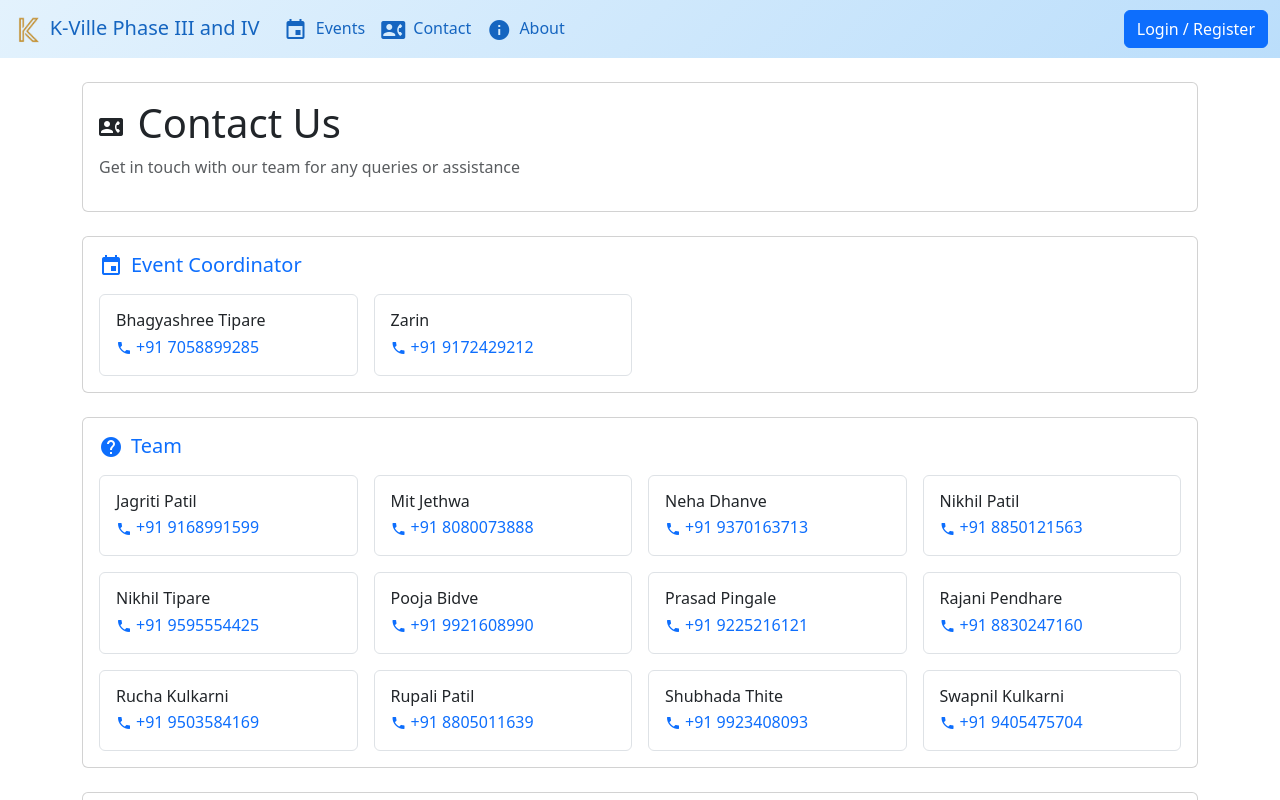
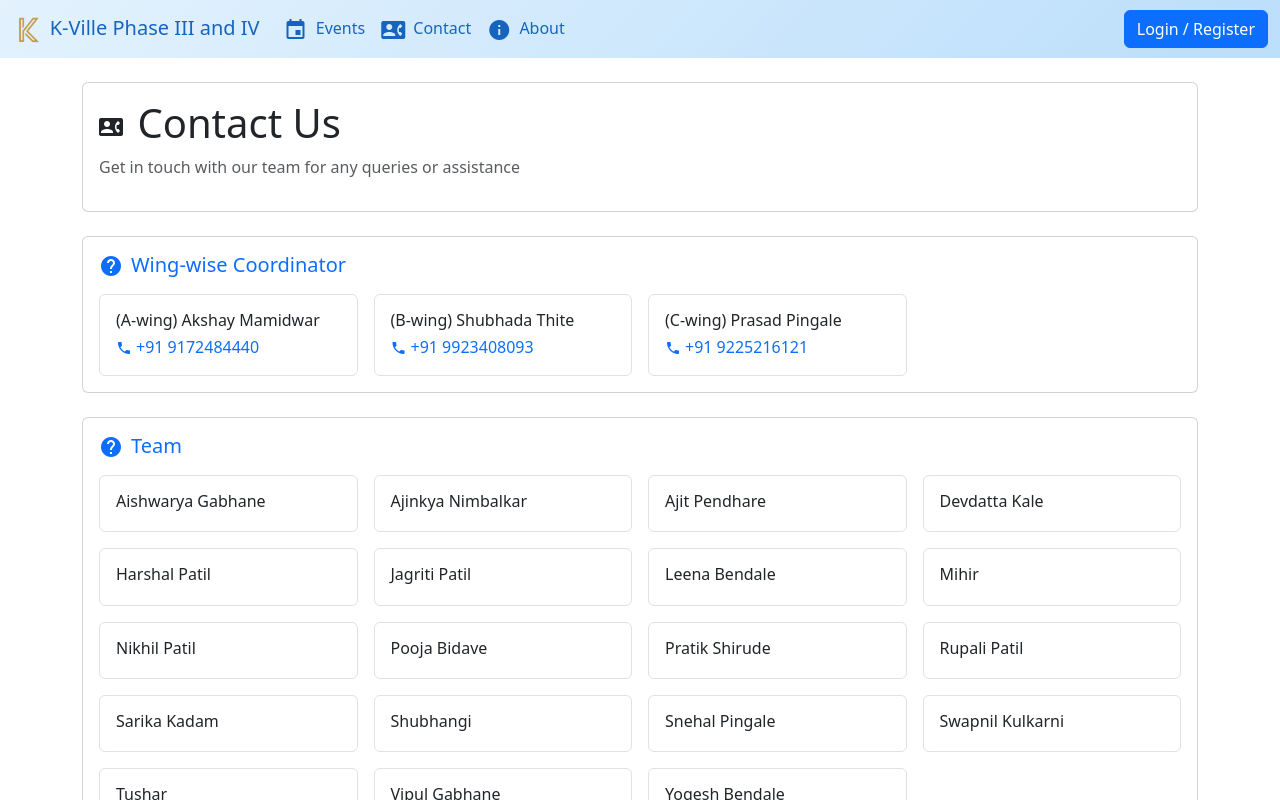
Before and after one commit to smitjethwa/k-ville-festival-registration, a React (Vite) app: page /contact in a window 1280 px wide. Shown: the top 800 px of the page. Built offline with nearby package versions, Linux system fonts and the light colour scheme; no server answers.

Commit message:
contact us page changed

```diff
--- a/src/components/ContactUs.jsx
+++ b/src/components/ContactUs.jsx
@@ -3,80 +3,101 @@ import React from 'react'
 export default function ContactUs() {
   const contacts = [
     {
-      team: 'Event Coordinator',
-      name: 'Bhagyashree Tipare',
-      mobile: '+91 7058899285'
+      team: 'Wing-wise Coordinator',
+      name: '(A-wing) Akshay Mamidwar',
+      mobile: '+91 9172484440'
     },
     {
-      team: 'Event Coordinator',
-      name: 'Zarin',
-      mobile: '+91 9172429212'
+      team: 'Wing-wise Coordinator',
+      name: '(B-wing) Shubhada Thite',
+      mobile: '+91 9923408093'
+    },
+    {
+      team: 'Wing-wise Coordinator',
+      name: '(C-wing) Prasad Pingale',
+      mobile: '+91 9225216121'
     },
     {
       team: 'Team',
       name: 'Nikhil Patil',
-      mobile: '+91 8850121563'
     },
     {
       team: 'Team',
-      name: 'Pooja Bidve',
-      mobile: '+91 9921608990'
+      name: 'Aishwarya Gabhane',
     },
     {
       team: 'Team',
-      name: 'Prasad Pingale',
-      mobile: '+91 9225216121',
+      name: 'Ajit Pendhare',
     },
     {
       team: 'Team',
-      name: 'Rucha Kulkarni',
-      mobile: '+91 9503584169',
+      name: 'Jagriti Patil',
     },
     {
       team: 'Team',
-      name: 'Shubhada Thite',
-      mobile: '+91 9923408093',
+      name: 'Leena Bendale',
     },
     {
       team: 'Team',
-      name: 'Nikhil Tipare',
-      mobile: '+91 9595554425',
+      name: 'Pratik Shirude',
     },
     {
-      team: 'Team',
-      name: 'Swapnil Kulkarni',
-      mobile: '+91 9405475704'
-    },
-    {
-      team: 'Technical Support',
+      team: 'Web Master',
       name: 'Smit Jethwa',
       mobile: '+91 8767973888'
     },
     {
       team: 'Team',
-      name: 'Rupali Patil',
-      mobile: '+91 8805011639'
+      name: 'Pooja Bidave',
     },
     {
       team: 'Team',
-      name: 'Mit Jethwa',
-      mobile: '+91 8080073888'
+      name: 'Rupali Patil',
     },
     {
       team: 'Team',
-      name: 'Neha Dhanve',
-      mobile: '+91 9370163713'
+      name: 'Harshal Patil',
     },
     {
       team: 'Team',
-      name: 'Jagriti Patil',
-      mobile: '+91 9168991599'
+      name: 'Swapnil Kulkarni',
     },
     {
       team: 'Team',
-      name: 'Rajani Pendhare',
-      mobile: '+91 8830247160'
-    }
+      name: 'Sarika Kadam',
+    },
+    {
+      team: 'Team',
+      name: 'Snehal Pingale',
+    },
+    {
+      team: 'Team',
+      name: 'Vipul Gabhane',
+    },
+    {
+      team: 'Team',
+      name: 'Ajinkya Nimbalkar',
+    },
+    {
+      team: 'Team',
+      name: 'Devdatta Kale',
+    },
+    {
+      team: 'Team',
+      name: 'Mihir',
+    },
+    {
+      team: 'Team',
+      name: 'Shubhangi',
+    },
+    {
+      team: 'Team',
+      name: 'Tushar',
+    },
+    {
+      team: 'Team',
+      name: 'Yogesh Bendale',
+    },
   ]
 
   // Group contacts by team
@@ -116,12 +137,14 @@ export default function ContactUs() {
                     <div key={index} className="col-lg-3 col-md-4 col-sm-6">
                       <div className="border rounded p-3">
                         <h6 className="mb-1">{contact.name}</h6>
+                        {contact.mobile && (
                           <p className="mb-0">
                             <a href={`tel:${contact.mobile}`} className="text-decoration-none">
                               <span className="material-icons me-1" style={{ fontSize: '16px', verticalAlign: 'middle' }}>phone</span>
                               {contact.mobile}
                             </a>
                           </p>
+                        )}
                       </div>
                     </div>
                   ))}
```
Lines whose indentation alone changed are shown as unchanged.
